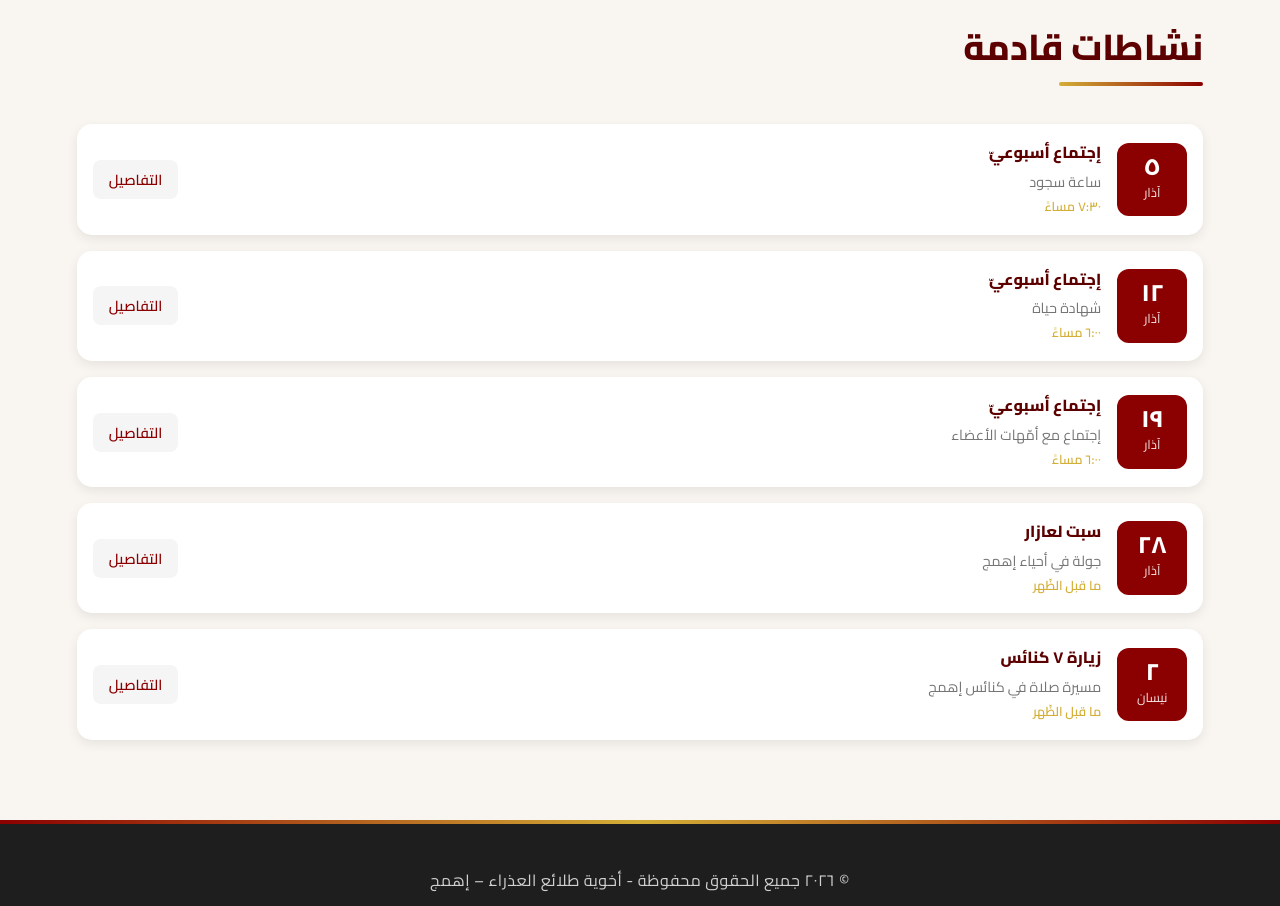
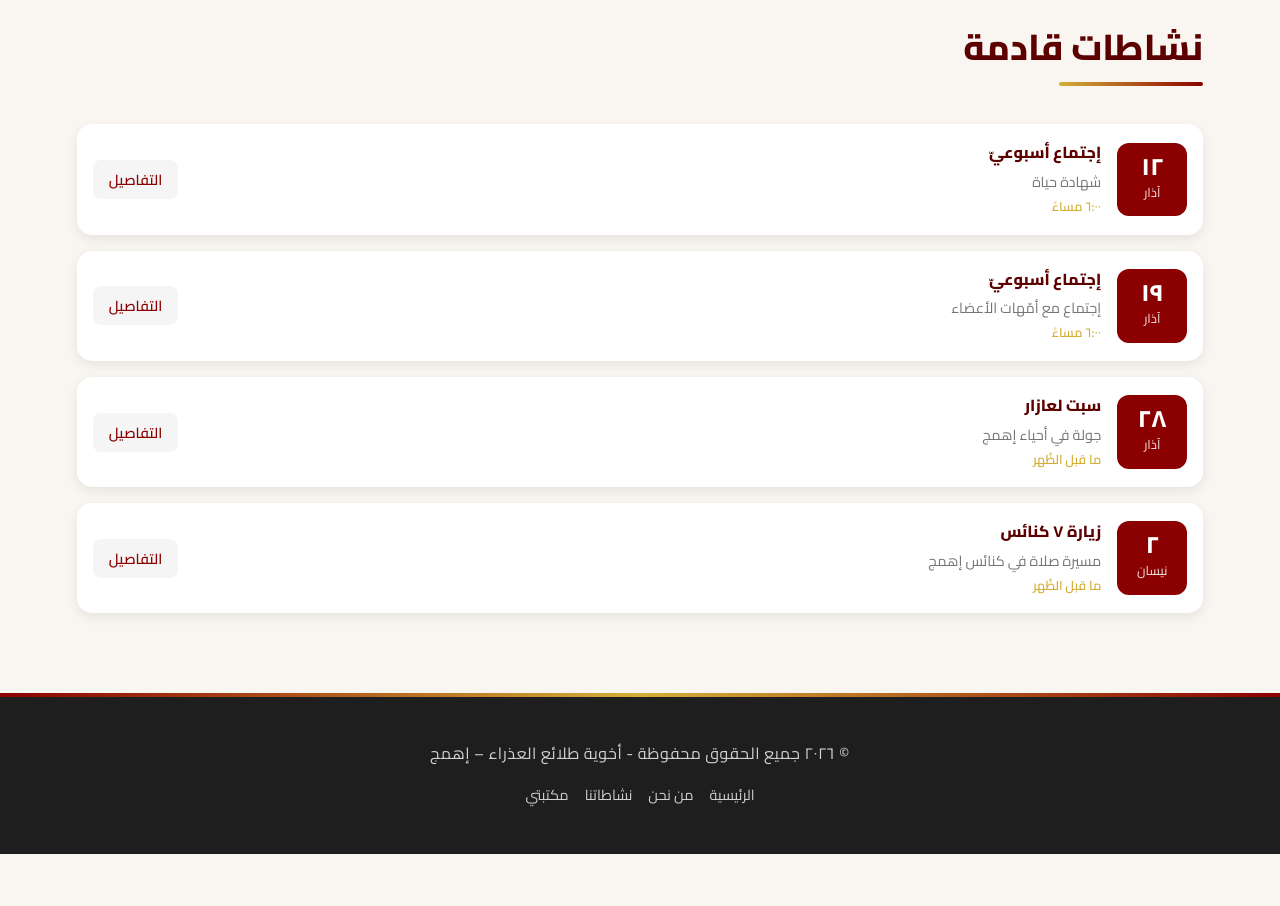
Before and after one commit to boutros-hardane345/tala2e3-ehmej, a plain HTML site: page index.html in a window 1280 px wide. Shown: the part 2720-3626 px from the top of the page. After the commit the page ends 3574 px from the top, so only its background shows below. Drawn offline with Linux system fonts and the light colour scheme.

Commit message:
Update message

```diff
--- a/index.html
+++ b/index.html
@@ -131,18 +131,6 @@
 <section class="section">
     <div class="section-title">نشاطات قادمة</div>
     <div class="events-preview">
-        <div class="event-item">
-            <div class="event-date">
-                <span class="event-day">٥</span>
-                <span class="event-month">آذار</span>
-            </div>
-            <div class="event-details">
-                <h4>إجتماع أسبوعيّ</h4>
-                <p>ساعة سجود</p>
-                <span class="event-time">٧:٣٠ مساءً</span>
-            </div>
-            <a href="activities.html" class="btn-small">التفاصيل</a>
-        </div>
         <div class="events-preview">
         <div class="event-item">
             <div class="event-date">
```
Also changed, not shown: activities.html (+1 -1 lines), 1 other file.
